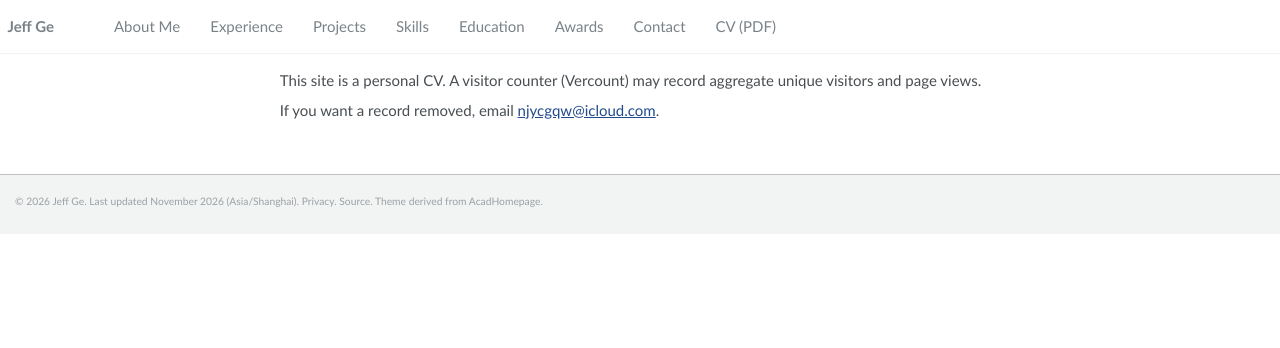
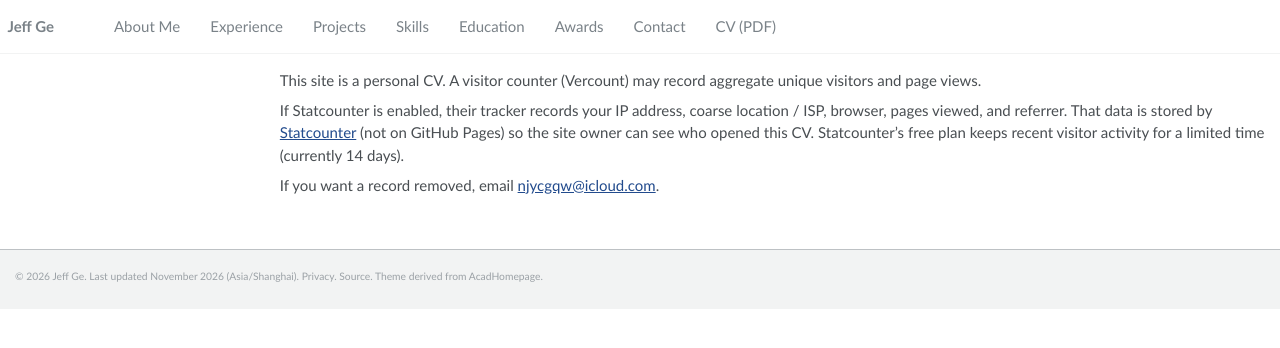
Before and after one commit to chloceg/chloceg.github.io, a Jekyll site: the page built from _pages/privacy.md, in a window 1280 px wide. Shown: the top 348 px of the page. Built offline with Jekyll 4.4.1, drawn with Linux system fonts in a browser that asks for light colours; comment, search, counter and statistics services are not loaded; part of the change alters nothing that is shown.

Commit message:
Enable Statcounter visitor IP logging
Wire project 13366161 from the official snippet so Pages loads the
invisible tracker. IPs stay in Statcounter Visitor Activity, not the repo.

Co-authored-by: 气味 <njycgqw@icloud.com>

```diff
--- a/_config.yml
+++ b/_config.yml
@@ -20,8 +20,8 @@ clarity_id               :  # optional Microsoft Clarity project ID
 # Free IP log, no server of your own: https://statcounter.com (Basic plan).
 # After signup, Config → Reinstall Code → copy Project ID and Security Code.
 # View IPs in Statcounter → Visitor Activity. Leave empty to keep this off.
-statcounter_project      :
-statcounter_security     :
+statcounter_project      : 13366161
+statcounter_security     : "1deaf5a0"
 # Optional private log (Cloudflare Worker) if you do not want a third party
 # to store IPs. See visitor-log/README.md. Do not paste IPs into this repo.
 visitor_log_url          :
```
